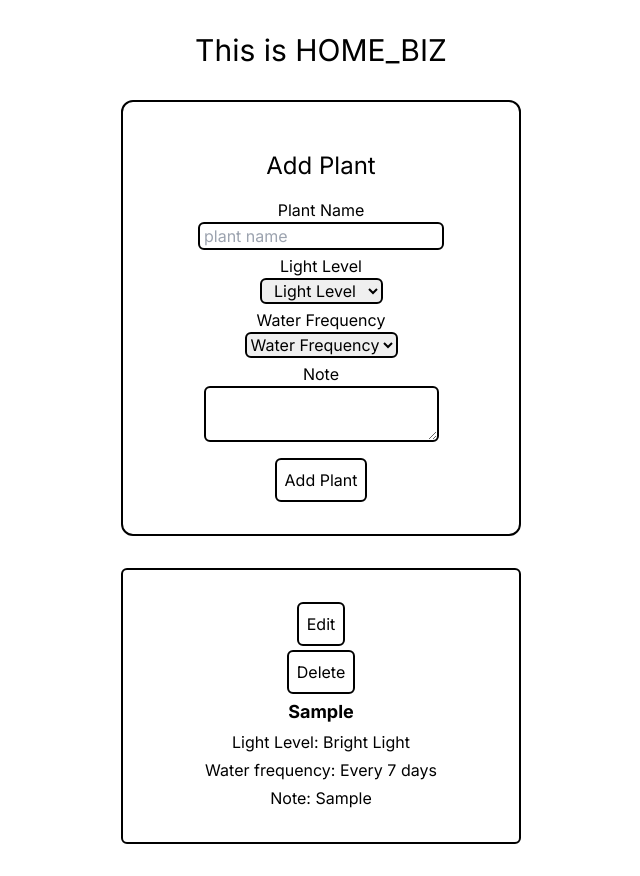
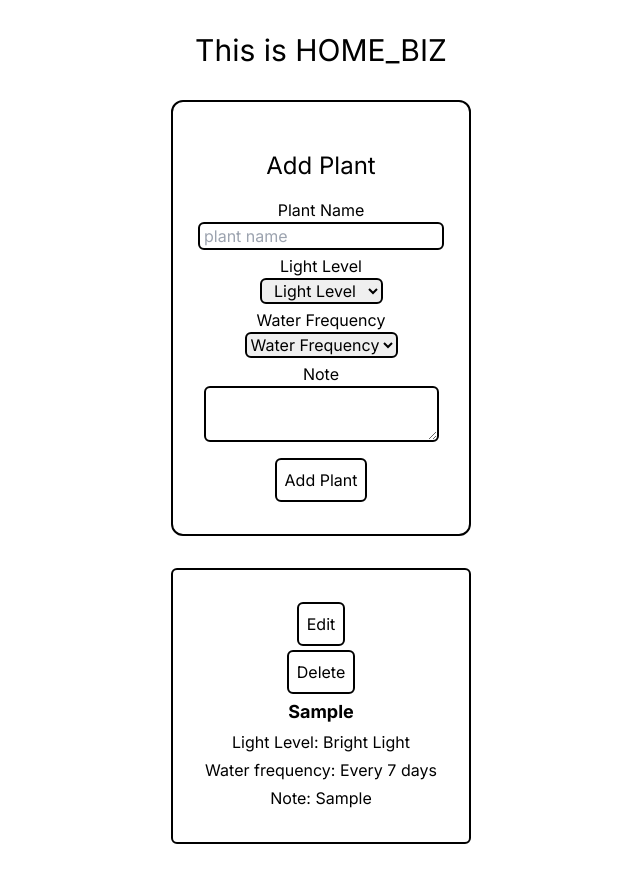
Before and after one commit to Home-Biz-LLS/home-biz, a Next.js app: page / in a window 1280 px wide. Both pictures are taken after typing "Sample", "Sample" into the empty fields and a click on the button "Add Plant". Shown: the whole page, without its empty margins (319-959 px from the left). Built offline with nearby package versions, Linux system fonts and the light colour scheme.

Commit message:
fix: (plantcard.tsx / addplant.tsx) min width

```diff
--- a/src/app/components/AddPlant/AddPlant.tsx
+++ b/src/app/components/AddPlant/AddPlant.tsx
@@ -34,7 +34,7 @@ const AddPlant: React.FC<AddPlantProps> = ({ plants, setPlants }) => {
     });
   };
   return (
-    <form className="flex flex-col items-center border-solid border-2 border-black mx-28 rounded-xl py-8 text-center min-w-[400px]">
+    <form className="flex flex-col items-center border-solid border-2 border-black mx-28 rounded-xl py-8 text-center min-w-[300px]">
       <h2 className="text-2xl py-4">Add Plant</h2>
       <label htmlFor="plant_name">Plant Name</label>
       <input
--- a/src/app/components/PlantCard/PlantCard.tsx
+++ b/src/app/components/PlantCard/PlantCard.tsx
@@ -40,7 +40,7 @@ const PlantCard: React.FC<PlantCardProps> = ({ plants, setPlants }) => {
       <section>
         {plants.map((plant) => {
           return (
-            <article className=" gap-1 flex flex-col items-center border-solid border-2 border-black rounded-md mx-28 my-8 p-8 min-w-[400px]" key={plant.id}>
+            <article className=" gap-1 flex flex-col items-center border-solid border-2 border-black rounded-md mx-28 my-8 p-8 min-w-[300px]" key={plant.id}>
               {plant.isEditing && isEditing ? (
                 <>
                   <label htmlFor="plant_name">Plant Name</label>
```
